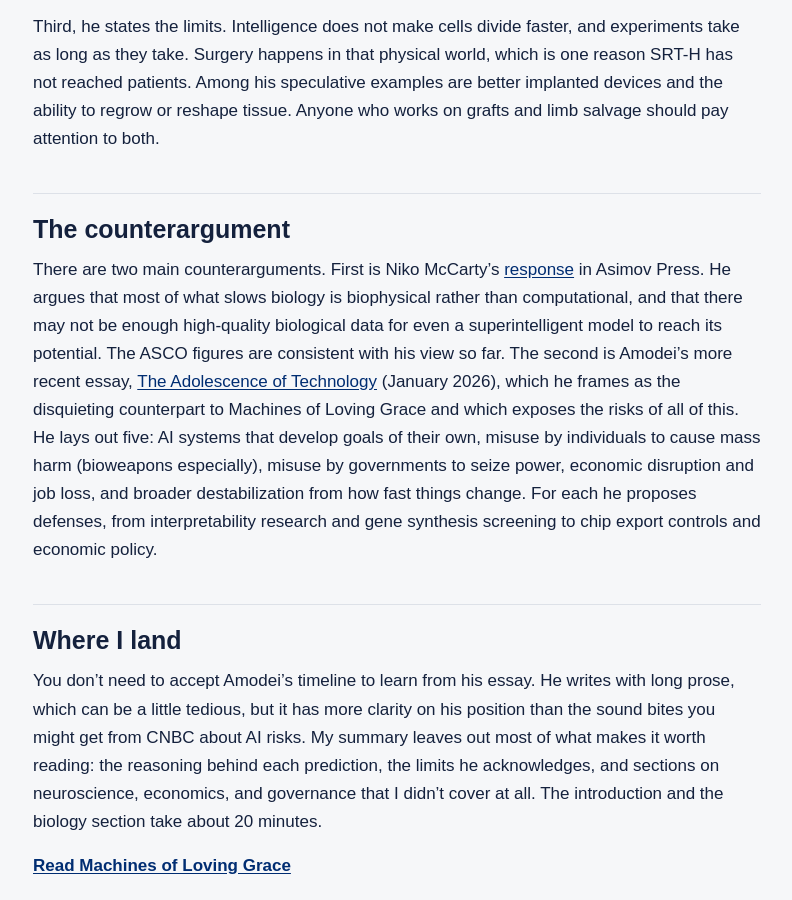
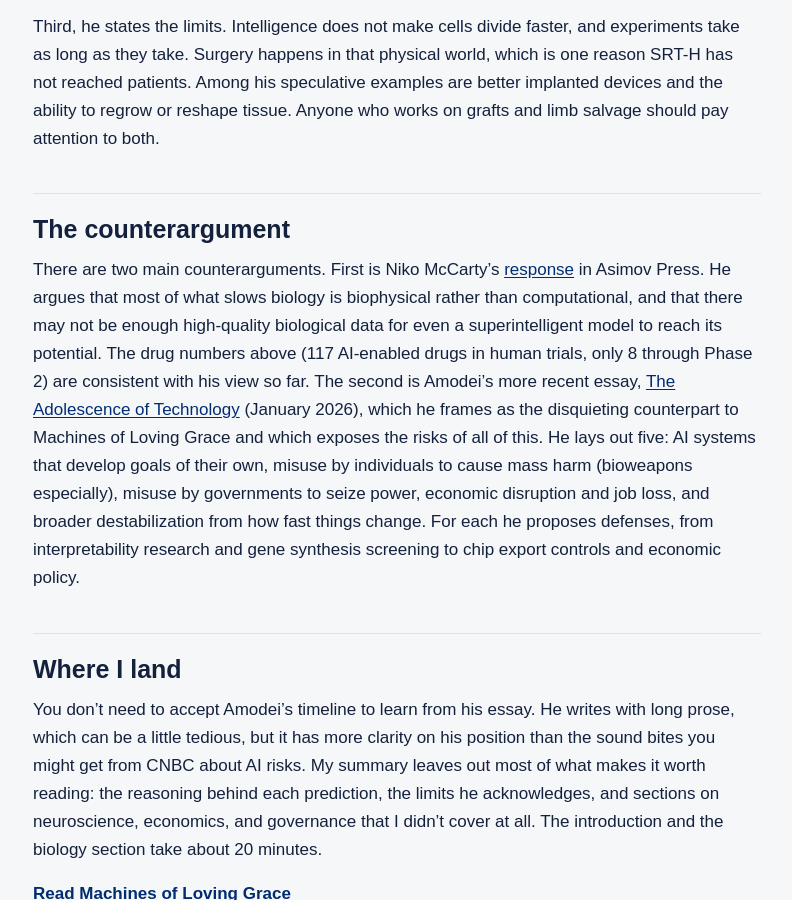
Before and after one commit to davidstonko/ai-surgery, a Jekyll site: the page built from docs/_posts/2026-09-28-machines-of-loving-grace-two-years-later.md, in a window 1280 px wide and 900 px high, scrolled down 3208 px. Shown: the whole window, without its empty margins (243-1035 px from the left). Built offline with Jekyll 4.4.1, drawn with Linux system fonts in a browser that asks for light colours.

Commit message:
Clarify drug trial figures in Machines of Loving Grace post
Co-Authored-By: Claude Opus 5.5 <noreply@anthropic.com>
Claude-Session: https://claude.ai/code/session_01CC9uqAMJHVu3pkJefiANJN

```diff
--- a/docs/_posts/2026-09-28-machines-of-loving-grace-two-years-later.md
+++ b/docs/_posts/2026-09-28-machines-of-loving-grace-two-years-later.md
@@ -59,7 +59,7 @@ Third, he states the limits. Intelligence does not make cells divide faster, and
 
 ## The counterargument
 
-There are two main counterarguments. First is Niko McCarty's [response](https://www.lesswrong.com/posts/2zmxYKKsSaWWjALg2/levers-for-biological-progress-a-response-to-machines-of) in Asimov Press. He argues that most of what slows biology is biophysical rather than computational, and that there may not be enough high-quality biological data for even a superintelligent model to reach its potential. The ASCO figures are consistent with his view so far. The second is Amodei's more recent essay, [The Adolescence of Technology](https://darioamodei.com/essay/the-adolescence-of-technology) (January 2026), which he frames as the disquieting counterpart to Machines of Loving Grace and which exposes the risks of all of this. He lays out five: AI systems that develop goals of their own, misuse by individuals to cause mass harm (bioweapons especially), misuse by governments to seize power, economic disruption and job loss, and broader destabilization from how fast things change. For each he proposes defenses, from interpretability research and gene synthesis screening to chip export controls and economic policy.
+There are two main counterarguments. First is Niko McCarty's [response](https://www.lesswrong.com/posts/2zmxYKKsSaWWjALg2/levers-for-biological-progress-a-response-to-machines-of) in Asimov Press. He argues that most of what slows biology is biophysical rather than computational, and that there may not be enough high-quality biological data for even a superintelligent model to reach its potential. The drug numbers above (117 AI-enabled drugs in human trials, only 8 through Phase 2) are consistent with his view so far. The second is Amodei's more recent essay, [The Adolescence of Technology](https://darioamodei.com/essay/the-adolescence-of-technology) (January 2026), which he frames as the disquieting counterpart to Machines of Loving Grace and which exposes the risks of all of this. He lays out five: AI systems that develop goals of their own, misuse by individuals to cause mass harm (bioweapons especially), misuse by governments to seize power, economic disruption and job loss, and broader destabilization from how fast things change. For each he proposes defenses, from interpretability research and gene synthesis screening to chip export controls and economic policy.
 
 ## Where I land
 
```
